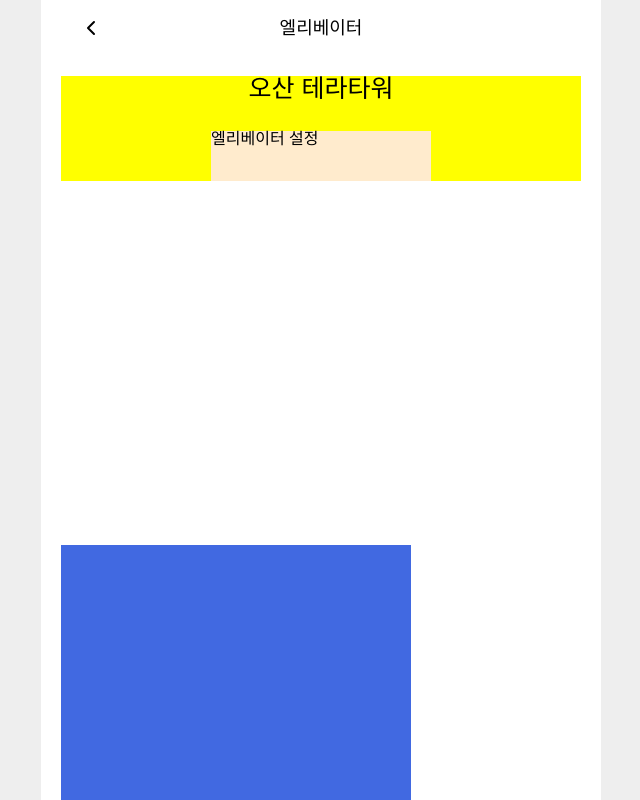
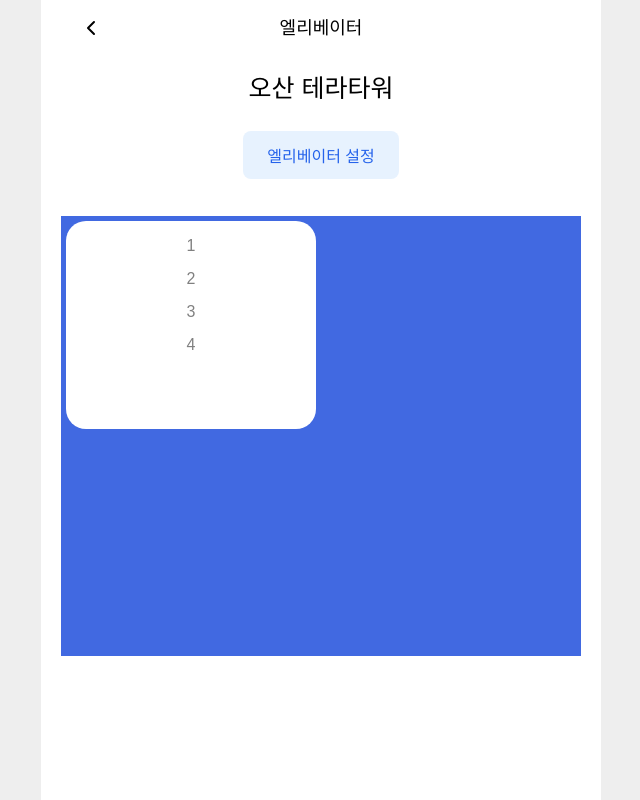
Before and after one commit to FC-Chilli-Bubble/front-officener, a React (Vite) app: page /elevator in a window 1280 px wide. Shown: the whole page, without its empty margins (319-959 px from the left). Built offline with nearby package versions, Linux system fonts and the light colour scheme; a web font is replaced by a local one.

Commit message:
:gear:Style:수정중

```diff
--- a/src/pages/Elevator/ElevatorHome.tsx
+++ b/src/pages/Elevator/ElevatorHome.tsx
@@ -1,5 +1,8 @@
+import { styled } from 'styled-components';
+
 import Header from '@/components/Common/Header';
-import { styled } from 'styled-components';
+import Button from '@/components/Common/Button';
+import { DummyElevators } from './Dummydata';
 
 const ElevatorHome = () => {
   return (
@@ -9,12 +12,31 @@ const ElevatorHome = () => {
           leftIcon="back"
           title="엘리베이터"
         />
-        <ElevatorSetting>
-          <ElevatorTitle>오산 테라타워</ElevatorTitle>
+        <StyledStyledElevatorSetting>
+          <StyledElevatorTitle>오산 테라타워</StyledElevatorTitle>
           {/* <ElevatorNumber>1호기,2호기,3호기,4호기</ElevatorNumber> */}
-          <SettingButton>엘리베이터 설정</SettingButton>
-        </ElevatorSetting>
-        <Elevators></Elevators>
+          <StyledSettingButton>
+            <Button
+              size="small"
+              type="primary"
+              title="엘리베이터 설정"
+              onClick={() => {
+                console.log('click test');
+              }}
+            />
+          </StyledSettingButton>
+        </StyledStyledElevatorSetting>
+        <StyledElevators>
+          <Elevator>
+            <ul>
+              {DummyElevators?.map(elevator => (
+                <div>
+                  <h2>{elevator.elevatorId}</h2>
+                </div>
+              ))}
+            </ul>
+          </Elevator>
+        </StyledElevators>
       </StyledContainer>
     </StyledLayout>
   );
@@ -25,9 +47,7 @@ const StyledContainer = styled.div`
 `;
 const StyledLayout = styled.div``;
 
-const ElevatorSetting = styled.div`
-  background-color: yellow;
-  width: 100%;
+const StyledStyledElevatorSetting = styled.div`
   margin-top: 20px;
   display: flex;
   flex-direction: column;
@@ -35,24 +55,34 @@ const ElevatorSetting = styled.div`
   align-items: center;
 `;
 
-
-const ElevatorTitle = styled.h2`
+const StyledElevatorTitle = styled.h2`
   font-size: 25px;
   text-align: center;
 `;
 
-const SettingButton = styled.div`
-  background-color: blanchedalmond;
-  display: flex;
-  width: 220px;
-  height: 50px;
+const StyledSettingButton = styled.div`
   margin-top: 30px;
 `;
 
-const Elevators = styled.div`
+const StyledElevators = styled.div`
   background-color: royalblue;
-  width: 350px;
-  height: 300px;
-  margin-top: 70%;
+  margin-top: 37px;
+  height: 440px;
+  display: grid;
+  grid-template-rows: repeat(2, 207.5px);
+  grid-template-columns: repeat(2, 1fr);
+  text-align: center;
+  gap: 10px 10px;
+  padding: 5px 5px;
+  h2 {
+    color: gray;
+    margin-top: 17px;
+  }
 `;
+
+const Elevator = styled.div`
+  background-color: #fff;
+  border-radius: 20px;
+`;
+
 export default ElevatorHome;
```
